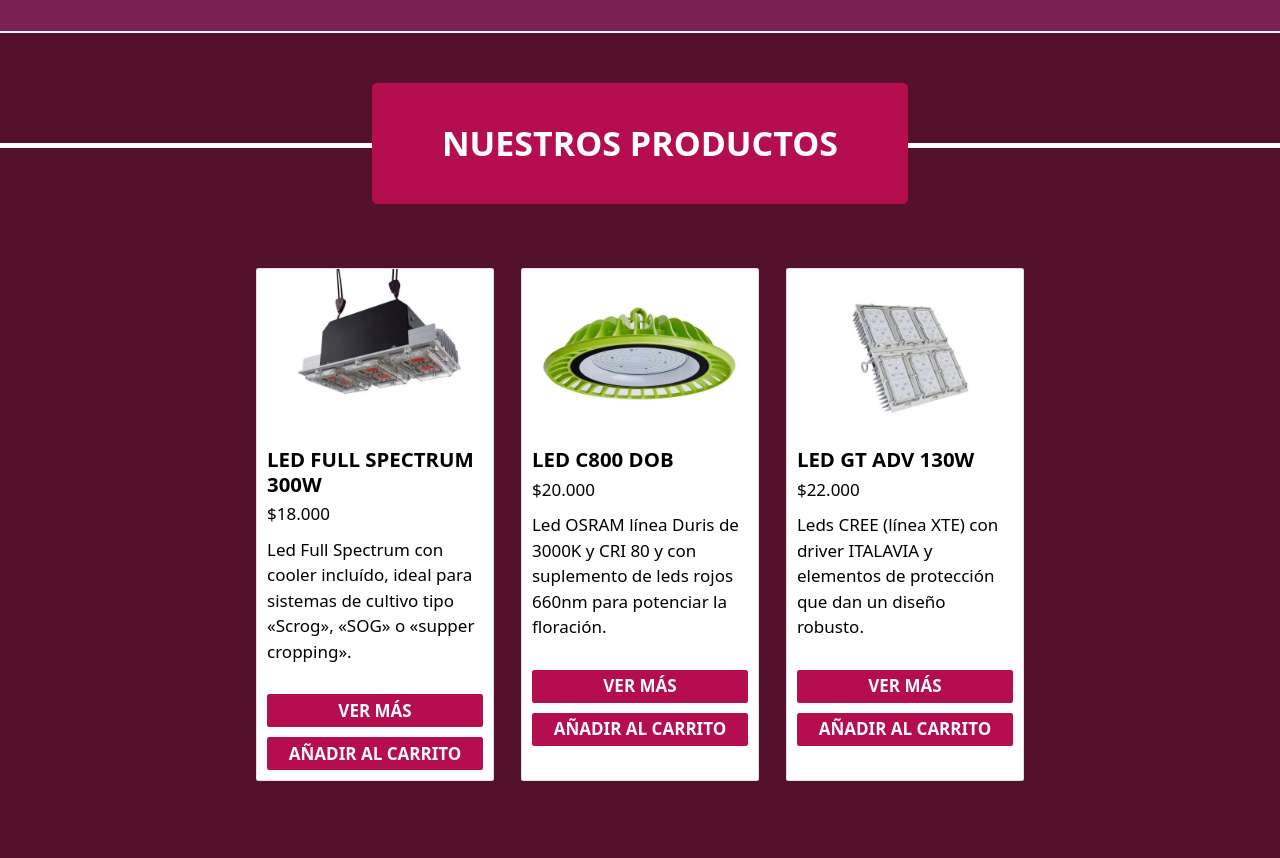
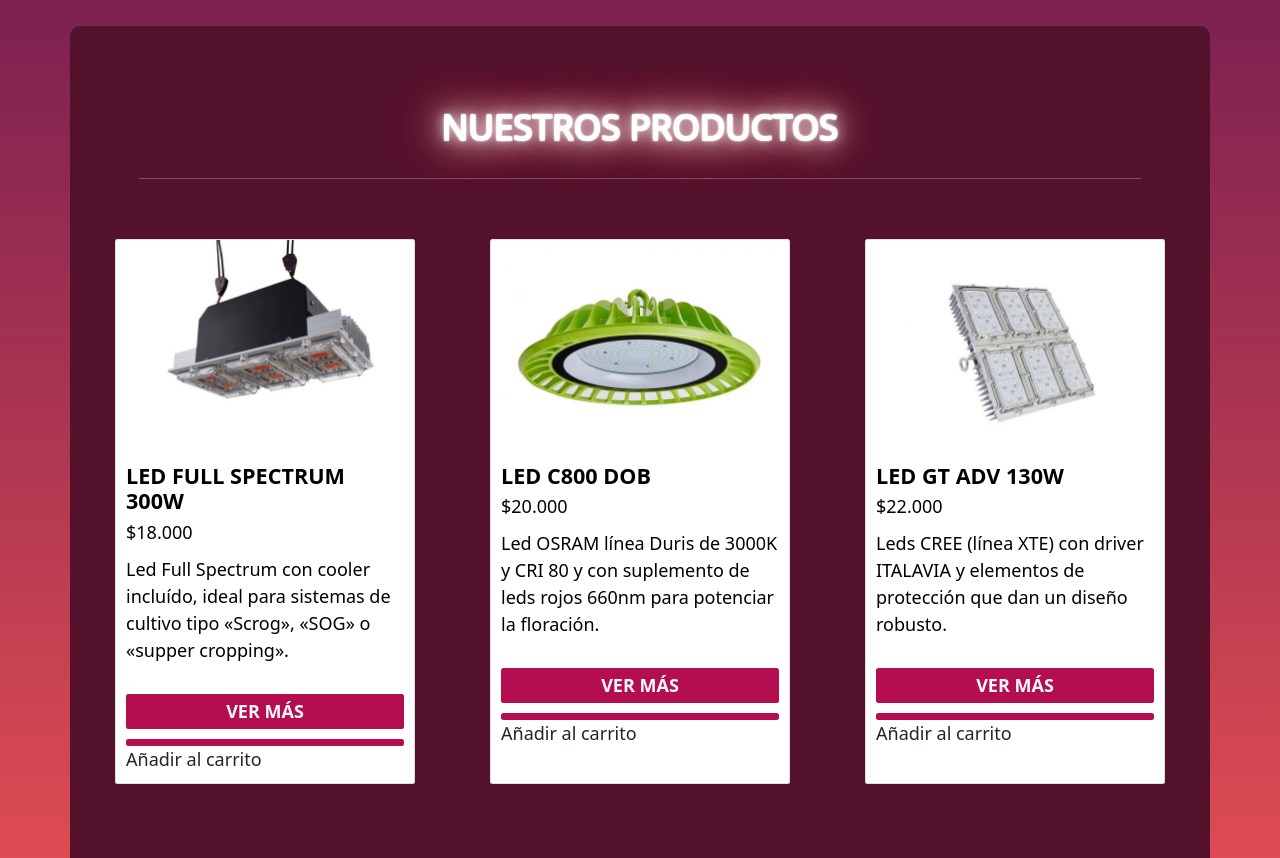
Before and after one commit to GonzaloSatina/GreenDoor, a website: page Pages/Productos.html in a window 1280 px wide. Shown: the part 64-922 px from the top of the page. Drawn offline with nearby package versions, Linux system fonts and the light colour scheme; files whose address does not match are found by name.

Commit message:
actualized

```diff
--- a/Pages/Productos.html
+++ b/Pages/Productos.html
@@ -78,57 +78,6 @@
 
     <!-- CARDS PRODUCTOS -->
     <main>
-        <section id="lista-productos" class="contenedor-3">
-
-            <div class="nuestros-productos">
-                <h3 id="encabezado">Nuestros Productos</h3>
-            </div>
-
-            <hr class="hr-nuestros-productos">
-
-
-            <div class="productos-inicio">
-                <div class="card producto">
-                    <a href="Pages/Producto-1.html"> <img src="img/Led-1.jpg" class="card-img-top imagen-producto  imagen-producto-1" alt="...">
-                    </a>
-                    <div class="card-body">
-                        <a href="Pages/Producto-1.html">
-                            <h5 class="card-title nombre-producto">Led Full Spectrum 300w</h5>
-                            <p class="precio-producto precio">$18.000</p>
-                            <p class="card-text descricion-producto">Led Full Spectrum con cooler incluído, ideal para sistemas de cultivo tipo «Scrog», «SOG» o «supper cropping».</p>
-                        </a>
-                        <a href="Pages/Producto-1.html" class="btn btn-primary boton-producto mt-5 mb-3 text-light">ver más</a>
-                        <a href="#" class="btn btn-primary boton-producto text-light agregar-carrito" data-id="1">Añadir al carrito</a>
-                    </div>
-                </div>
-
-                <div class="card producto">
-                    <a href="Pages/Producto-2.html"> <img src="img/Led-2.jpg" class="card-img-top imagen-producto  imagen-producto-2" alt="...">
-                    </a>
-                    <div class="card-body">
-                        <a href="Pages/Producto-2.html">
-                            <h5 class="card-title nombre-producto">Led C800 DOB</h5>
-                            <p class="precio-producto precio">$20.000</p>
-                            <p class="card-text descricion-producto">Led OSRAM línea Duris de 3000K y CRI 80 y con suplemento de leds rojos 660nm para potenciar la floración.</p>
-                        </a>
-                        <a href="Pages/Producto-2.html" class="btn btn-primary boton-producto mt-5 mb-3 text-light">ver más</a>
-                        <a href="#" class="btn btn-primary boton-producto text-light agregar-carrito" data-id="2">Añadir al carrito</a>
-                    </div>
-                </div>
-
-                <div class="card producto">
-                    <a href="Pages/Producto-3.html"> <img src="img/Led-3.jpg" class="card-img-top imagen-producto  imagen-producto-3" alt="...">
-                    </a>
-                    <div class="card-body">
-                        <a href="Pages/Producto-3.html">
-                            <h5 class="card-title nombre-producto">Led GT ADV 130W</h5>
-                            <p class="precio-producto precio">$22.000</p>
-                            <p class="card-text descricion-producto">Leds CREE (línea XTE) con driver ITALAVIA y elementos de protección que dan un diseño robusto.</p>
-                        </a>
-                        <a href="Pages/Producto-3.html" class="btn btn-primary boton-producto mt-5 mb-3 text-light">ver más</a>
-                        <a href="#" class="btn btn-primary boton-producto text-light agregar-carrito" data-id="3">Añadir al carrito</a>
-                    </div>
-                </div>
 
         </div>
         <section id="lista-productos" class="seccion-productos container mt-0 mt-sm-5 mb-0 mb-sm-5">
@@ -146,7 +95,7 @@
                             <p class="card-text descricion-producto">Led Full Spectrum con cooler incluído, ideal para sistemas de cultivo tipo «Scrog», «SOG» o «supper cropping».</p>
                         </a>
                         <a href="Producto-1.html" class="btn btn-primary boton-producto mt-5 mb-3 text-light">ver más</a>
-                            <a href="#" class="btn btn-primary boton-producto text-light">Añadir al carrito</a>
+                        <a href="#" class="btn btn-primary boton-producto text-light" data-id="1"></a>Añadir al carrito</a>
                     </div>
                 </div>
 
@@ -160,7 +109,7 @@
                             <p class="card-text descricion-producto">Led OSRAM línea Duris de 3000K y CRI 80 y con suplemento de leds rojos 660nm para potenciar la floración.</p>
                         </a>
                         <a href="Producto-2.html" class="btn btn-primary boton-producto mt-5 mb-3 text-light">ver más</a>
-                            <a href="#" class="btn btn-primary boton-producto text-light">Añadir al carrito</a>
+                        <a href="#" class="btn btn-primary boton-producto text-light" data-id="2"></a>Añadir al carrito</a>
                     </div>
                 </div>
 
@@ -174,7 +123,7 @@
                             <p class="card-text descricion-producto">Leds CREE (línea XTE) con driver ITALAVIA y elementos de protección que dan un diseño robusto.</p>
                         </a>
                         <a href="Producto-3.html" class="btn btn-primary boton-producto mt-5 mb-3 text-light">ver más</a>
-                            <a href="#" class="btn btn-primary boton-producto text-light">Añadir al carrito</a>
+                        <a href="#" class="btn btn-primary boton-producto text-light" data-id="3"></a>Añadir al carrito</a>
                     </div>
                 </div>
 
@@ -188,7 +137,7 @@
                             <p class="card-text descricion-producto">Led OSRAM línea Duris de 3000K y CRI 80 y con suplemento de leds rojos 660nm para potenciar los resultados en floración.</p>
                         </a>
                         <a href="Producto-4.html" class="btn btn-primary boton-producto mt-5 mb-3 text-light">ver más</a>
-                            <a href="#" class="btn btn-primary boton-producto text-light">Añadir al carrito</a>
+                        <a href="#" class="btn btn-primary boton-producto text-light" data-id="4"></a>Añadir al carrito</a>
                     </div>
                 </div>
 
@@ -202,7 +151,7 @@
                             <p class="card-text descricion-producto">Led Full Spectrum con cooler incluído, ideal para sistemas de cultivo tipo «Scrog», «SOG» o «supper cropping».</p>
                         </a>
                         <a href="Producto-5.html" class="btn btn-primary boton-producto mt-5 mb-3 text-light">ver más</a>
-                            <a href="#" class="btn btn-primary boton-producto text-light">Añadir al carrito</a>
+                        <a href="#" class="btn btn-primary boton-producto text-light" data-id="5"></a>Añadir al carrito</a>
                     </div>
                 </div>
                 <div class="card producto" style="width: 18rem;">
@@ -215,7 +164,7 @@
                             <p class="card-text descricion-producto">Led Full Spectrum con cooler incluído, ideal para sistemas de cultivo tipo «Scrog», «SOG» o «supper cropping».</p>
                         </a>
                         <a href="Producto-6.html" class="btn btn-primary boton-producto mt-5 mb-3 text-light">ver más</a>
-                            <a href="#" class="btn btn-primary boton-producto text-light">Añadir al carrito</a>
+                        <a href="#" class="btn btn-primary boton-producto text-light" data-id="6"></a>Añadir al carrito</a>
                     </div>
                 </div>
 
```
Also changed, not shown: JS/app.js (+20 -5 lines). Lines whose indentation alone changed are shown as unchanged.
